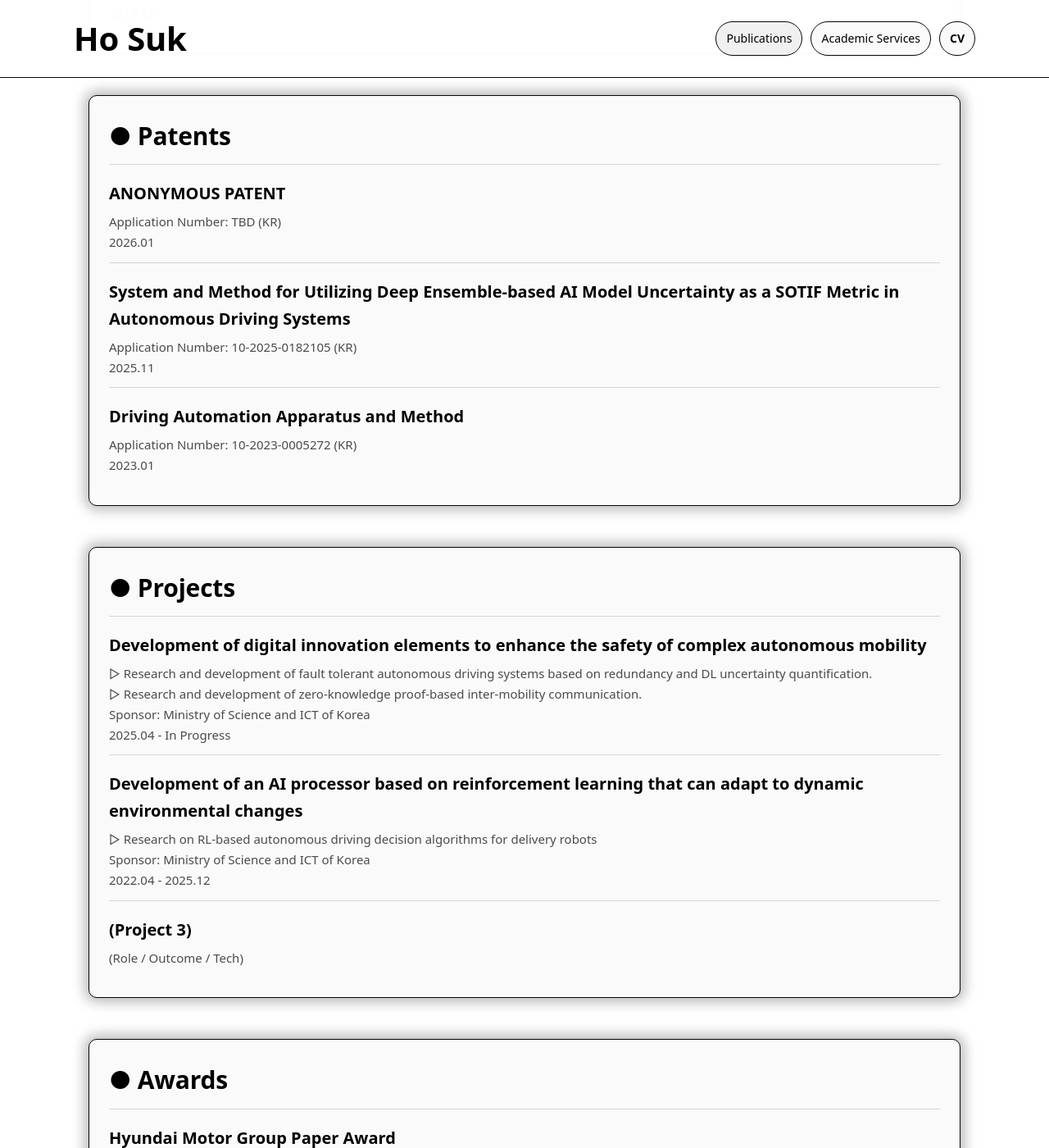
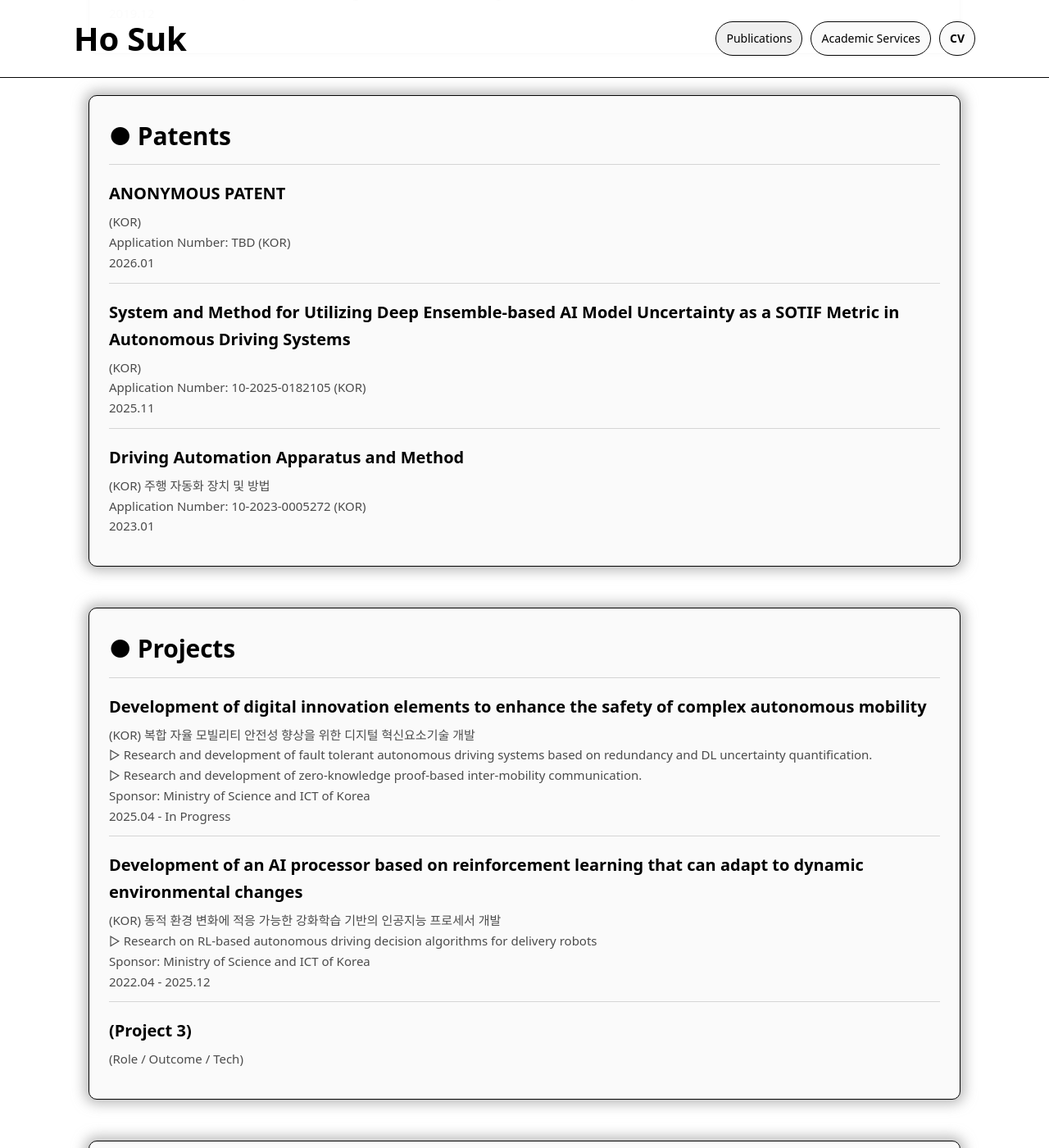
Before and after one commit to ho-suk-93/ho-suk-93.github.io, a Jekyll site: the page built from index.md, in a window 1280 px wide and 1400 px high, scrolled down 5200 px. Shown: the whole window at 82% size. Built offline with Jekyll 4.4.1, drawn with Linux system fonts in a browser that asks for light colours.

Commit message:
Update index.md

```diff
--- a/index.md
+++ b/index.md
@@ -230,17 +230,20 @@ description: "Ho Suk's Personal Website"
     <div class="section-title">● Patents</div>
     <div class="list-item">
       <p class="item-title">ANONYMOUS PATENT</p>
-      <p class="item-desc">Application Number: TBD (KR)</p>
+      <p class="item-desc">(KOR)</p>
+      <p class="item-desc">Application Number: TBD (KOR)</p>
       <p class="item-desc">2026.01</p>
     </div>
     <div class="list-item">
       <p class="item-title">System and Method for Utilizing Deep Ensemble-based AI Model Uncertainty as a SOTIF Metric in Autonomous Driving Systems</p>
-      <p class="item-desc">Application Number: 10-2025-0182105 (KR)</p>
+      <p class="item-desc">(KOR)</p>
+      <p class="item-desc">Application Number: 10-2025-0182105 (KOR)</p>
       <p class="item-desc">2025.11</p>
     </div>
     <div class="list-item">
       <p class="item-title">Driving Automation Apparatus and Method</p>
-      <p class="item-desc">Application Number: 10-2023-0005272 (KR)</p>
+      <p class="item-desc">(KOR) 주행 자동화 장치 및 방법</p>
+      <p class="item-desc">Application Number: 10-2023-0005272 (KOR)</p>
       <p class="item-desc">2023.01</p>
     </div>
   </div>
@@ -253,6 +256,7 @@ description: "Ho Suk's Personal Website"
     <div class="section-title">● Projects</div>
     <div class="list-item">
       <p class="item-title">Development of digital innovation elements to enhance the safety of complex autonomous mobility</p>
+      <p class="item-desc">(KOR) 복합 자율 모빌리티 안전성 향상을 위한 디지털 혁신요소기술 개발</p>
       <p class="item-desc">▷ Research and development of fault tolerant autonomous driving systems based on redundancy and DL uncertainty quantification.</p>
       <p class="item-desc">▷ Research and development of zero-knowledge proof-based inter-mobility communication.</p>
       <p class="item-desc">Sponsor: Ministry of Science and ICT of Korea</p>
@@ -260,6 +264,7 @@ description: "Ho Suk's Personal Website"
     </div>
     <div class="list-item">
       <p class="item-title">Development of an AI processor based on reinforcement learning that can adapt to dynamic environmental changes</p>
+      <p class="item-desc">(KOR) 동적 환경 변화에 적응 가능한 강화학습 기반의 인공지능 프로세서 개발</p>
       <p class="item-desc">▷ Research on RL-based autonomous driving decision algorithms for delivery robots</p>
       <p class="item-desc">Sponsor: Ministry of Science and ICT of Korea</p>
       <p class="item-desc">2022.04 - 2025.12</p>
```
